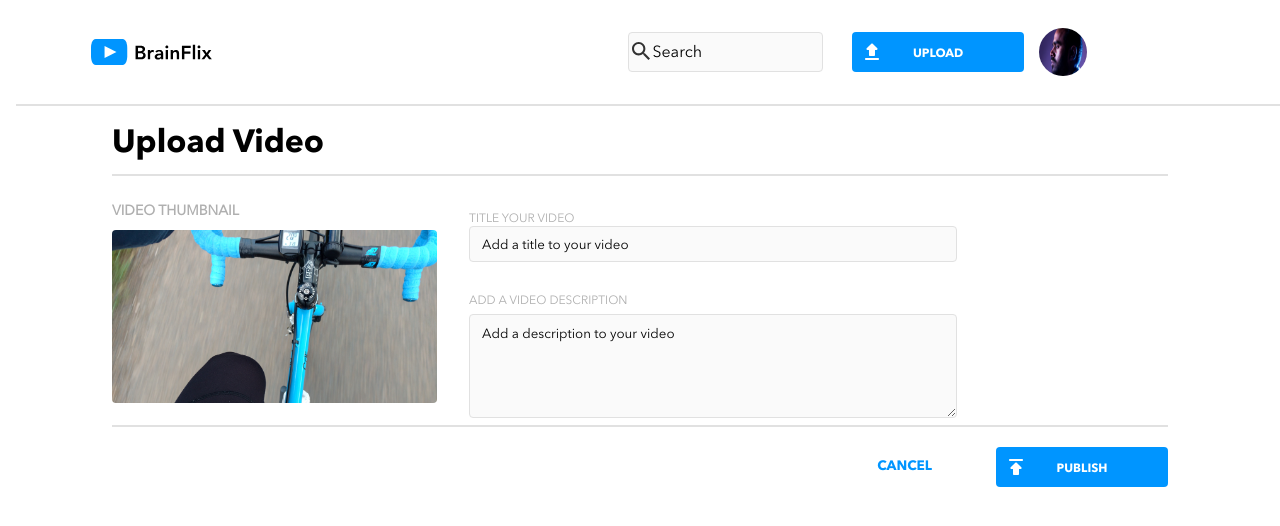
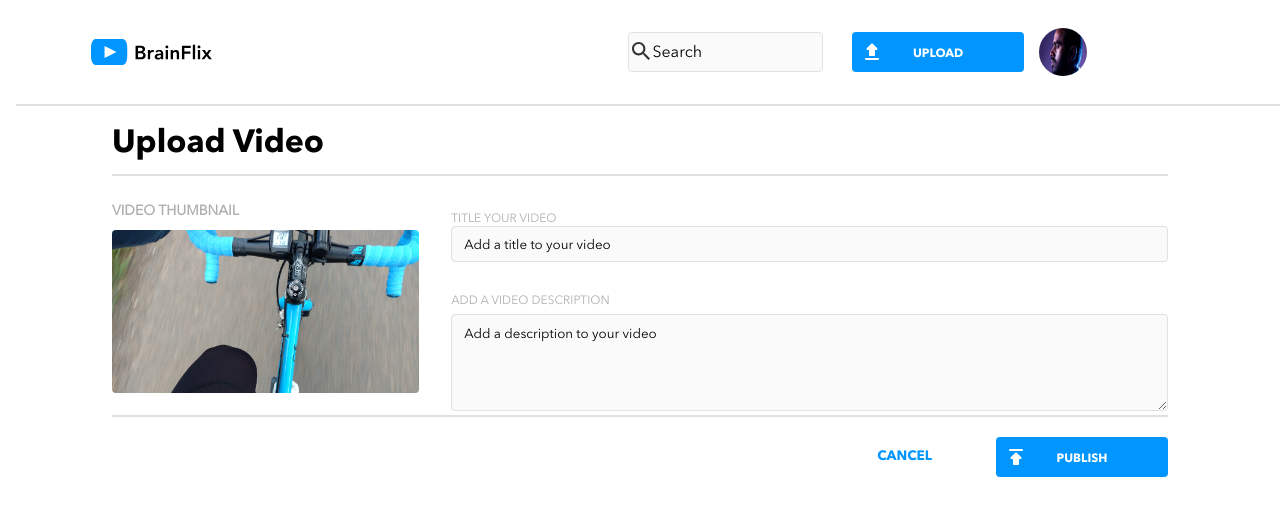
Before and after one commit to lucas-g-marins/lucas-marins-brainflix, a React (Create React App) app: page /upload in a window 1280 px wide. Shown: the top 526 px of the page. Built offline with nearby package versions, Linux system fonts and the light colour scheme.

Commit message:
add video id to url

```diff
--- a/src/App.js
+++ b/src/App.js
@@ -11,6 +11,7 @@ function App() {
         <Header />
         <Routes>
           <Route path="/" element={<MainVideo />} />
+          <Route path="/video/:videoId" element={<MainVideo />} />
           <Route path="upload" element={<Upload />} />
         </Routes>
       </BrowserRouter>
--- a/src/Page/Upload.js
+++ b/src/Page/Upload.js
@@ -8,7 +8,7 @@ import { Link } from "react-router-dom";
 function Upload() {
   return (
     <>
-      <Divider className="divider" />
+      <Divider className="divider divider--td-full" />
       <div className="upload-video">
         <h1 className="upload-video__title">Upload Video</h1>
         <Divider className="divider divider--only-tablet" />
--- a/src/Page/Upload.scss
+++ b/src/Page/Upload.scss
@@ -25,14 +25,14 @@
   &__content {
     @include global.desktop {
       display: flex;
-      width: 80%;
+      width: 100%;
       padding-top: 1.5rem;
     }
   }
 
   &__thumbnail-section {
     @include global.desktop {
-      width: 40%;
+      width: 30%;
       margin-right: 2rem;
       padding-bottom: 1rem;
     }
@@ -50,6 +50,7 @@
   &__thumbnail {
     width: 100%;
     border-radius: 4px;
+    background-color: colours.$divider-line;
 
     @include global.tablet {
       width: 50%;
@@ -64,7 +65,7 @@
     padding: 1rem 0;
 
     @include global.desktop {
-      width: 60%;
+      width: 70%;
       padding-top: 0.75rem;
     }
   }
--- a/src/components/Divider/Divider.scss
+++ b/src/components/Divider/Divider.scss
@@ -26,6 +26,7 @@
 
     @include global.tablet {
       display: block;
+      margin: 0;
     }
 
     @include global.desktop {
@@ -34,4 +35,13 @@
       margin: 0;
     }
   }
+
+  &--td-full {
+    @include global.tablet {
+      width: 100%;
+    }
+
+    @include global.desktop {
+    }
+  }
 }
--- a/src/components/NextVideo/NextVideo.js
+++ b/src/components/NextVideo/NextVideo.js
@@ -1,9 +1,9 @@
 import "./NextVideo.scss";
+import { Link } from "react-router-dom";
 
 function NextVideo({ title, channel, image, updateState, id, vidArr }) {
-  // const result = vidArr.find(({ id }) => id === element);
-
   return (
+    <Link to={`/video/${id}`} className="next-video__link">
       <div onClick={() => updateState(id)} className="next-video">
         <div className="next-video__image-container">
           <img className="next-video__image" src={image}></img>
@@ -13,6 +13,7 @@ function NextVideo({ title, channel, image, updateState, id, vidArr }) {
           <h4 className="next-video__copy">{channel}</h4>
         </div>
       </div>
+    </Link>
   );
 }
 
--- a/src/components/NextVideo/NextVideo.scss
+++ b/src/components/NextVideo/NextVideo.scss
@@ -9,6 +9,11 @@
 
   @include global.tablet {
     width: 40%;
+  }
+
+  &__link {
+    text-decoration: none;
+    color: colours.$primary-text;
   }
 
   &__image-container {
--- a/src/components/Video/MainVideo.js
+++ b/src/components/Video/MainVideo.js
@@ -6,6 +6,7 @@ import LikesIcon from "../../assets/Icons/likes.svg";
 import CommentSection from "../CommentSection/CommentSection";
 import NextVideosSection from "../NextVideosSection/NextVideosSection";
 import axios from "axios";
+import { Link, useParams } from "react-router-dom";
 
 // function for setting readable date from timestamp
 function setDate(date) {
@@ -20,6 +21,8 @@ function setDate(date) {
 const apiKey = "0be02211-b14f-4e81-8abb-f62196a2bbbf";
 
 function MainVideo() {
+  const { videoId } = useParams();
+
   //
   const [allVideos, setAllVideos] = useState([]);
 
@@ -31,7 +34,7 @@ function MainVideo() {
   }, []);
 
   // use state for video
-  const [videoId, setVideoId] = useState(
+  const [videoID, setVideoId] = useState(
     "84e96018-4022-434e-80bf-000ce4cd12b8"
   );
 
@@ -39,7 +42,7 @@ function MainVideo() {
   useEffect(() => {
     axios
       .get(
-        `https://project-2-api.herokuapp.com/videos/${videoId}?api_key=${apiKey}`
+        `https://project-2-api.herokuapp.com/videos/${videoID}?api_key=${apiKey}`
       )
       .then((result) => setVideoContent(result.data));
   }, [videoId]);
@@ -92,7 +95,7 @@ function MainVideo() {
         </div>
         <div className="brainflix-content__next-video">
           <NextVideosSection
-            mainVideoId={videoId}
+            mainVideoId={videoID}
             videosArray={allVideos}
             updateState={setVideoId}
           />
```
Lines whose indentation alone changed are shown as unchanged.
